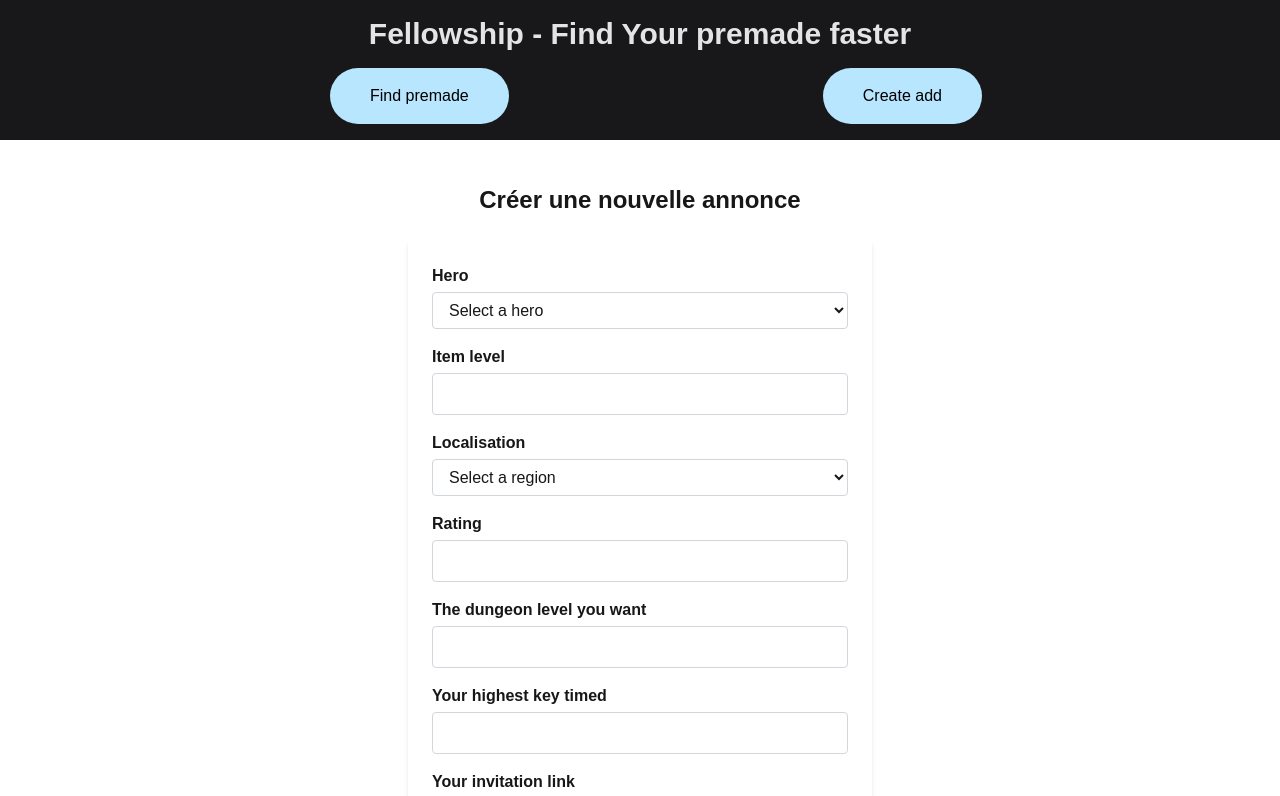
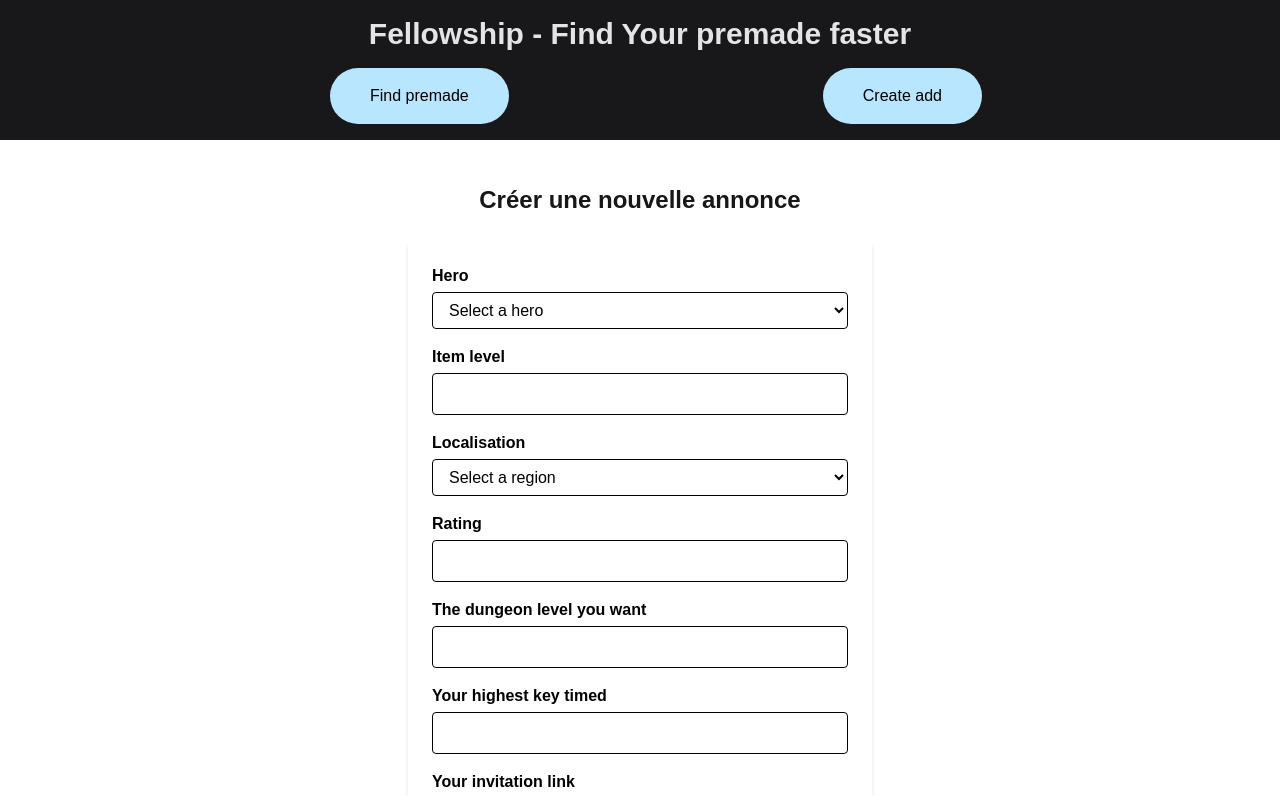
Before and after one commit to JordanFery/fellowshipSoloQueue, a Next.js app: page /createAdd in a window 1280 px wide. Shown: the top 796 px of the page. Built offline with nearby package versions, Linux system fonts and the light colour scheme.

Commit message:
color black to form

```diff
--- a/app/createAdd/page.jsx
+++ b/app/createAdd/page.jsx
@@ -106,7 +106,7 @@ export default function CreateAddPage() {
                 </div>
             )}
 
-            <form onSubmit={handleSubmit} className="space-y-4 bg-white p-6 rounded shadow-md">
+            <form onSubmit={handleSubmit} className="space-y-4 bg-white text-black  p-6 rounded shadow-md">
 
                 <div>
                     <label htmlFor="hero" className="block font-semibold mb-1">Hero</label>
@@ -116,7 +116,7 @@ export default function CreateAddPage() {
                         value={form.hero}
                         maxLength={7}
                         onChange={handleChange}
-                        className="w-full border border-gray-300 rounded px-3 py-2 focus:outline-none focus:ring-2 focus:ring-blue-400"
+                        className="w-full border border-black rounded px-3 py-2 focus:outline-none focus:ring-2 focus:ring-blue-400"
                     >
                         <option value="">Select a hero</option>
                         <option value="ardeos">Ardeos</option>
@@ -142,7 +142,7 @@ export default function CreateAddPage() {
                         max={330}
                         value={form.itemLevel}
                         onChange={handleChange}
-                        className="w-full border border-gray-300 rounded px-3 py-2 focus:outline-none focus:ring-2 focus:ring-blue-400"
+                        className="w-full border border-black rounded px-3 py-2 focus:outline-none focus:ring-2 focus:ring-blue-400"
                     />
                 </div>
 
@@ -155,7 +155,7 @@ export default function CreateAddPage() {
                         maxLength={4}
                         value={form.localisation}
                         onChange={handleChange}
-                        className="w-full border border-gray-300 rounded px-3 py-2 focus:outline-none focus:ring-2 focus:ring-blue-400"
+                        className="w-full border border-black rounded px-3 py-2 focus:outline-none focus:ring-2 focus:ring-blue-400"
                     >
                         <option value="">Select a region</option>
                         <option value="NA">North America</option>
@@ -175,7 +175,7 @@ export default function CreateAddPage() {
                         max={20000}
                         value={form.rating}
                         onChange={handleChange}
-                        className="w-full border border-gray-300 rounded px-3 py-2 focus:outline-none focus:ring-2 focus:ring-blue-400"
+                        className="w-full border border-black rounded px-3 py-2 focus:outline-none focus:ring-2 focus:ring-blue-400"
                     />
                 </div>
 
@@ -190,7 +190,7 @@ export default function CreateAddPage() {
                         max={99}
                         value={form.keyResearched}
                         onChange={handleChange}
-                        className="w-full border border-gray-300 rounded px-3 py-2 focus:outline-none focus:ring-2 focus:ring-blue-400"
+                        className="w-full border border-black rounded px-3 py-2 focus:outline-none focus:ring-2 focus:ring-blue-400"
                     />
                     {errors.keyResearched && (
                         <p className="text-red-500 text-sm mt-1">{errors.keyResearched}</p>
@@ -208,7 +208,7 @@ export default function CreateAddPage() {
                         max={99}
                         value={form.highestKey}
                         onChange={handleChange}
-                        className="w-full border border-gray-300 rounded px-3 py-2 focus:outline-none focus:ring-2 focus:ring-blue-400"
+                        className="w-full border border-black rounded px-3 py-2 focus:outline-none focus:ring-2 focus:ring-blue-400"
                     />
                     {errors.highestKey && (
                         <p className="text-red-500 text-sm mt-1">{errors.highestKey}</p>
@@ -224,7 +224,7 @@ export default function CreateAddPage() {
                         maxLength={37}
                         value={form.invitationLink}
                         onChange={handleChange}
-                        className="w-full border border-gray-300 rounded px-3 py-2 focus:outline-none focus:ring-2 focus:ring-blue-400"
+                        className="w-full border border-black rounded px-3 py-2 focus:outline-none focus:ring-2 focus:ring-blue-400"
                     />
                     {errors.invitationLink && (
                         <p className="text-red-500 text-sm mt-1">{errors.invitationLink}</p>
```
